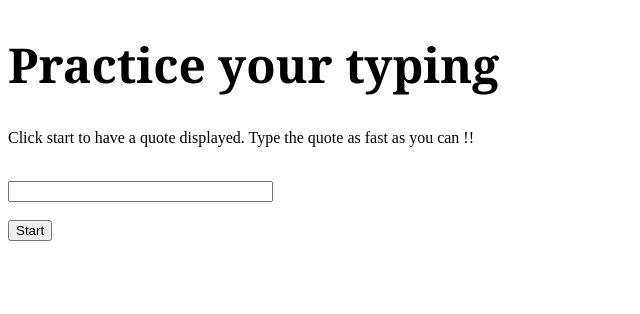
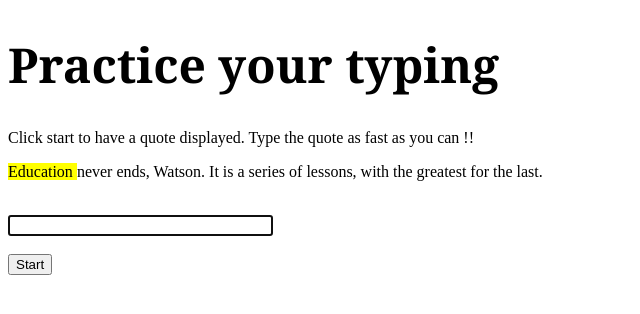
Before and after one commit to shivanijwork/TypingGame, a plain HTML site: page Index.html in a window 1280 px wide. Both pictures are taken after a click on the button "Start". Shown: the whole page, without its empty margins (0-640 px from the left). Drawn offline with Linux system fonts and the light colour scheme.

Commit message:
fixed errors

```diff
--- a/Index.html
+++ b/Index.html
@@ -6,7 +6,6 @@
             <meta http-equiv="X-UA-Compatible" content="IE-edge">
             <meta name="viewport" , content="width=device-width , initial-scale=1">
             <link rel="stylesheet" href="style.css">
-
         </head>
         <body>
             <div class="page">
@@ -17,9 +16,9 @@
                     <p id="message"></p>
                     <br>
                     <input type="text" size="30" id="typed-value" aria-label="current word"><br><br>
-                    <button id="start">Start</button>
+                    <button type="button" id="start">Start</button>
                 </div>
             </div>
-            <script src="script.js" defer></script>
+             <script src="./script.js"></script>
         </body>
     </html>
--- a/script.js
+++ b/script.js
@@ -17,7 +17,7 @@ const quoteElement=document.getElementById('quote');
 const messageElement=document.getElementById('message');
 const typedValueElement=document.getElementById('typed-value');
 
-document.getElementById('start').addEventListener(click , function()
+document.getElementById('start').addEventListener('click' , function()
     {
         //first task is to get a quote
         //random index
@@ -30,7 +30,7 @@ document.getElementById('start').addEventListener(click , function()
 
         const spanWords=words.map(function(word)
         {
-            return '<span>$(word) </span>';
+            return `<span>${word} </span>`;
         });
         quoteElement.innerHTML = spanWords.join('');
         //higlighting
--- a/style.css
+++ b/style.css
@@ -3,7 +3,7 @@ h1
     font-family:Cambria, Cochin, Georgia, Times, 'Times New Roman', serif;
     font-size: 48px;
 }
-/*
+
 .highlight {
 	background-color: yellow;
 }
@@ -11,4 +11,4 @@ h1
 .error {
 	background-color: lightcoral;
 	border-color: red;
-} */
+}
```
